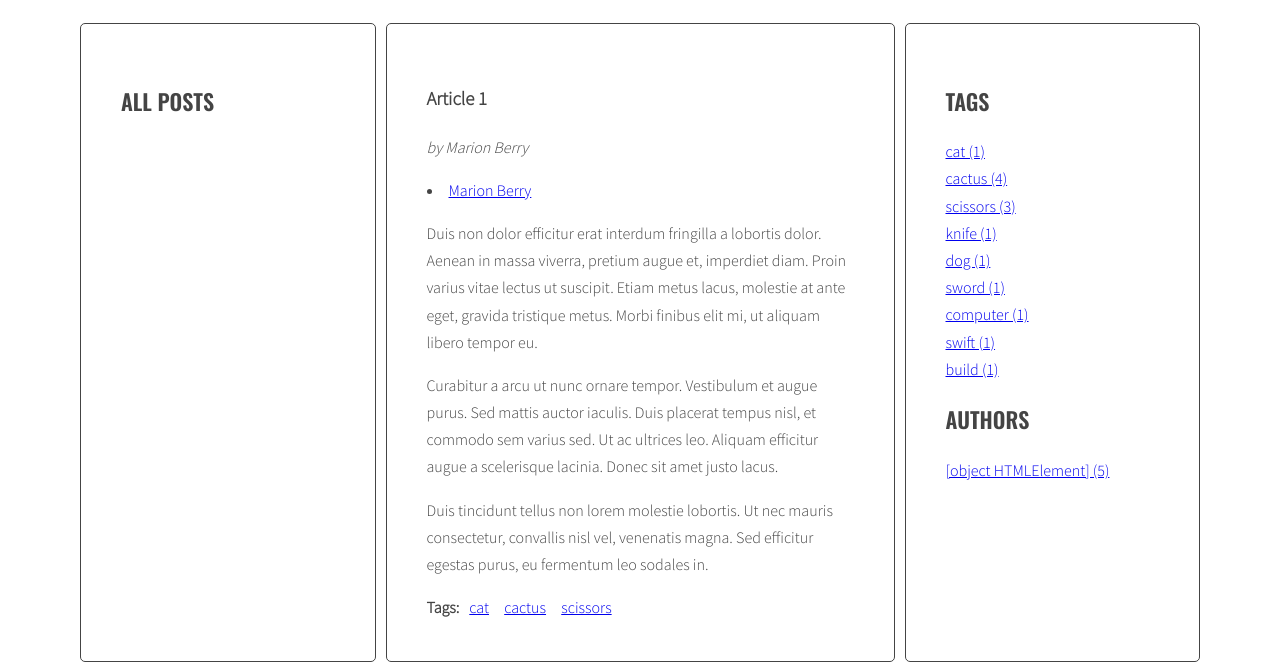
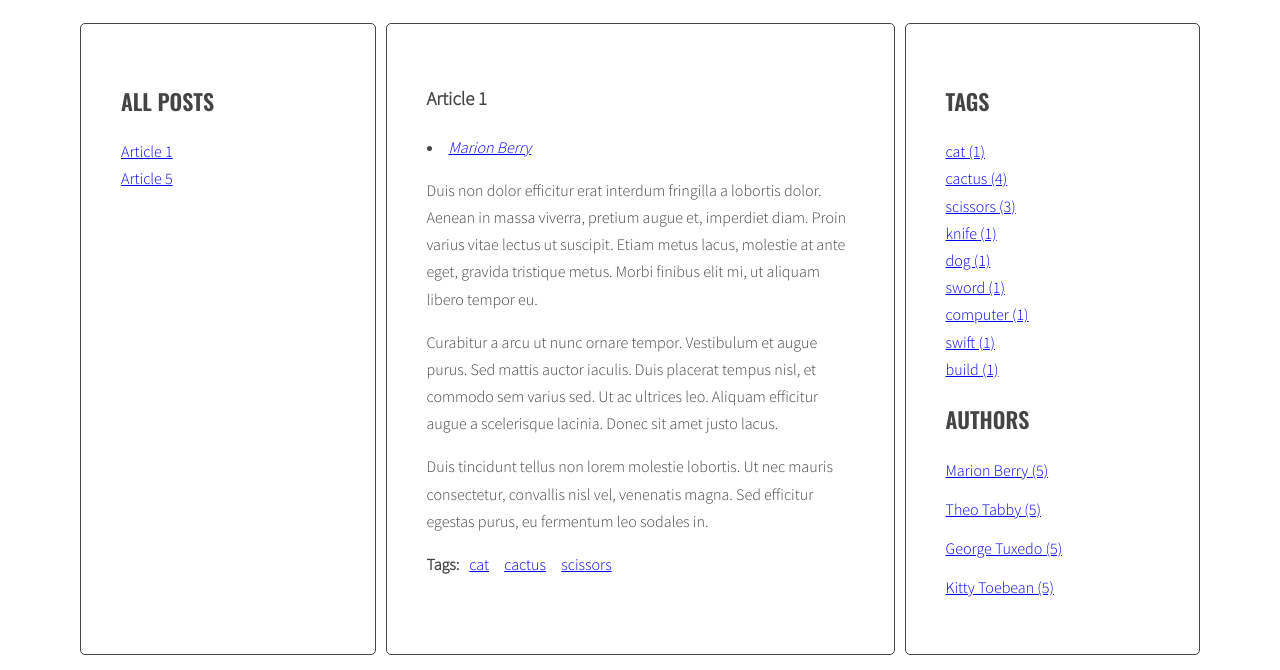
Before and after one commit to sebalaka/javascript-blog, a website: page index.html in a window 1280 px wide. Both pictures are taken after a click on the link "Marion Berry". Shown: the part 220-890 px from the top of the page. Drawn offline with nearby package versions, Linux system fonts and the light colour scheme.

Commit message:
zadanie 7.4

```diff
--- a/index.html
+++ b/index.html
@@ -22,7 +22,7 @@
         <section class="posts">
           <article class="post active" id="article-1" data-tags="cat cactus scissors" data-author="Marion Berry">
             <h3 class="post-title">Article 1</h3>
-            <p class="post-author">by Marion Berry</p>
+            <p class="post-author"></p>
             <div class="post-content">
               <p>Duis non dolor efficitur erat interdum fringilla a lobortis dolor. Aenean in massa viverra, pretium
                 augue et, imperdiet diam. Proin varius vitae lectus ut suscipit. Etiam metus lacus, molestie at ante
@@ -47,7 +47,7 @@
           </article>
           <article class="post" id="article-2" data-tags="knife cactus" data-author="Theo Tabby">
             <h3 class="post-title">Article 2</h3>
-            <p class="post-author">by Theo Tabby</p>
+            <p class="post-author"></p>
             <div class="post-content">
               <p>Phasellus sollicitudin, arcu vel iaculis ullamcorper, quam leo viverra orci, et faucibus quam sapien
                 vel est. Maecenas ac suscipit elit. Nullam interdum, lorem vitae venenatis pulvinar, ex dui malesuada
@@ -73,7 +73,7 @@
           </article>
           <article class="post" id="article-3" data-tags="dog scissors" data-author="George Tuxedo">
             <h3 class="post-title">Article 3</h3>
-            <p class="post-author">by George Tuxedo</p>
+            <p class="post-author"></p>
             <div class="post-content">
               <p>Mauris vel pellentesque turpis, ac sodales nisl. Quisque iaculis mi velit, ut convallis tellus accumsan
                 a. Quisque iaculis, nisi et dignissim tincidunt, nisl eros euismod nulla, finibus laoreet erat enim
@@ -95,7 +95,7 @@
           </article>
           <article class="post" id="article-4" data-tags="cactus sword" data-author="Kitty Toebean">
             <h3 class="post-title">Article 4</h3>
-            <p class="post-author">by Kitty Toebean</p>
+            <p class="post-author"></p>
             <div class="post-content">
               <p>Morbi vel cursus nulla, vel varius mauris. Suspendisse sed elit sit amet risus faucibus vestibulum ut
                 sit amet purus. Donec orci est, condimentum ut quam quis, scelerisque fringilla ligula.</p>
@@ -117,7 +117,7 @@
           </article>
           <article class="post" id="article-5" data-tags="computer scissors swift" data-author="Marion Berry">
             <h3 class="post-title">Article 5</h3>
-            <p class="post-author">by Marion Berry</p>
+            <p class="post-author"></p>
             <div class="post-content">
               <p>Suspendisse sem eros, euismod condimentum arcu ac, consequat fermentum orci. Nam convallis lacus nec
                 interdum vestibulum. Vestibulum luctus, quam eu tristique ornare, lorem nibh sodales enim, vitae tempor
@@ -139,7 +139,7 @@
           </article>
           <article class="post" id="article-6" data-tags="cactus build" data-author="George Tuxedo">
             <h3 class="post-title">Article 6</h3>
-            <p class="post-author">by George Tuxedo</p>
+            <p class="post-author"></p>
             <div class="post-content">
               <p>Donec posuere iaculis ante sed hendrerit. Lorem ipsum dolor sit amet, consectetur adipiscing elit.
                 Quisque hendrerit neque nec urna tincidunt, quis vehicula dui vulputate. Morbi est sapien, auctor ut
--- a/js/script.js
+++ b/js/script.js
@@ -338,12 +338,14 @@ function generateAuthors() {
     /* END LOOP: for each tag */
     /* insert HTML of all the links into the tags wrapper */
     // authorWrapper.innerHTML = html;
-    authorWrapper.insertAdjacentHTML('afterend', linkHTML);
-    if (!allAuthors[author]) {
-      allAuthors[author] = 1;
+
+    if (!allAuthors[authorTags]) {
+      allAuthors[authorTags] = 1;
     } else {
-      allAuthors[author]++;
+      allAuthors[authorTags]++;
     }
+
+    authorWrapper.insertAdjacentHTML('beforeend', linkHTML);
     const authorList = document.querySelector('.authors');
     const authorsParams = calculateAuthorsParams(allAuthors);
     // let allAuthorsHTML = '';
@@ -353,9 +355,9 @@ function generateAuthors() {
 
     for (let author in allAuthors) {
       // const authorLinkHTML = '<li><a href="#tag-' + author + '">' + author + ' ' + '(' + calculateAuthorClass(allAuthors[author], authorsParams) + ')' + '</a></li>' + ' ';
-      const authorLinkHTML = '<li><a class="' + calculateAuthorClass(allAuthors[author], authorsParams) + '" href="#author-' + author + '">' + author + ' (' + allAuthors[author] + ')</a></li>';
+      // const authorLinkHTML = '<li><a class="tag-size-' + calculateTagClass(allAuthors[author], authorsParams) + ' " href ="#author-' + author + '">' + author + '</a></li> ';
       // const authorLinkHTML = '<li><a href="#author-' + author + '">' + author + ' (' + allAuthors[author] + ') </a></li>'
-      console.log(authorLinkHTML);
+      // console.log(authorLinkHTML);
       allAuthorsData.authors.push({
         author: author,
         count: allAuthors[author],
@@ -378,8 +380,7 @@ function addClickListenersToAuthors(event) {
   const clickedElement = this;
   const href = clickedElement.getAttribute('href');
   console.log(href);
-  const tag = href.replace('#author-', '');
-  console.log(tag);
+  const author = href.replace('#author-', '');
   const activeLinks = document.querySelectorAll('a.active[href^="#author-"]');
 
   for (let activeLink of activeLinks) {
@@ -392,7 +393,7 @@ function addClickListenersToAuthors(event) {
     correctTag.classList.add('active');
   }
 
-  generateTitleLinks('[data-author~="' + tag + '"]');
+  generateTitleLinks('[data-author="' + author + '"]');
 }
 
 function authorClickHandler() {
@@ -405,5 +406,4 @@ function authorClickHandler() {
     /* END LOOP: for each link */
   }
 }
-
 authorClickHandler();
```
